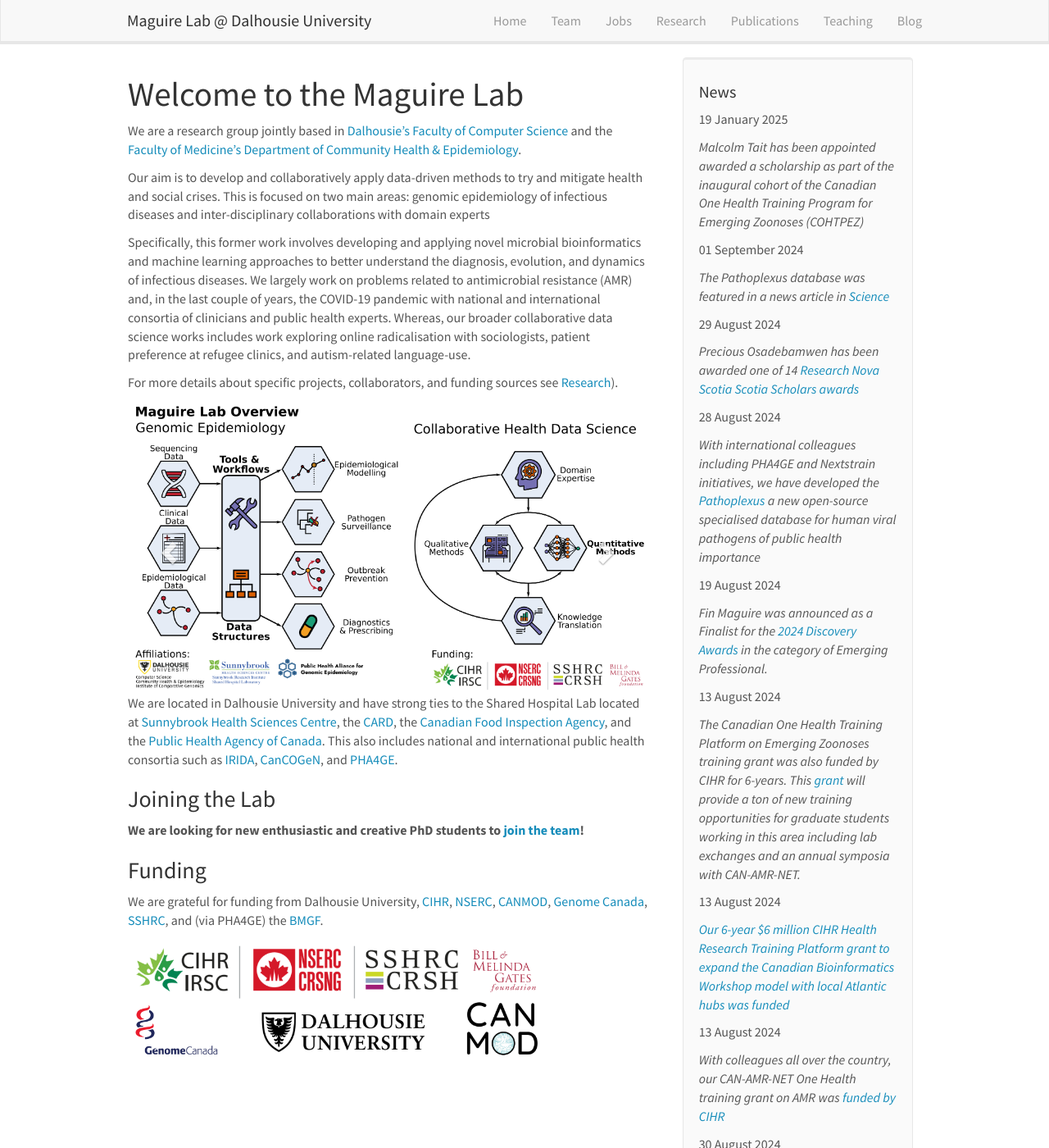
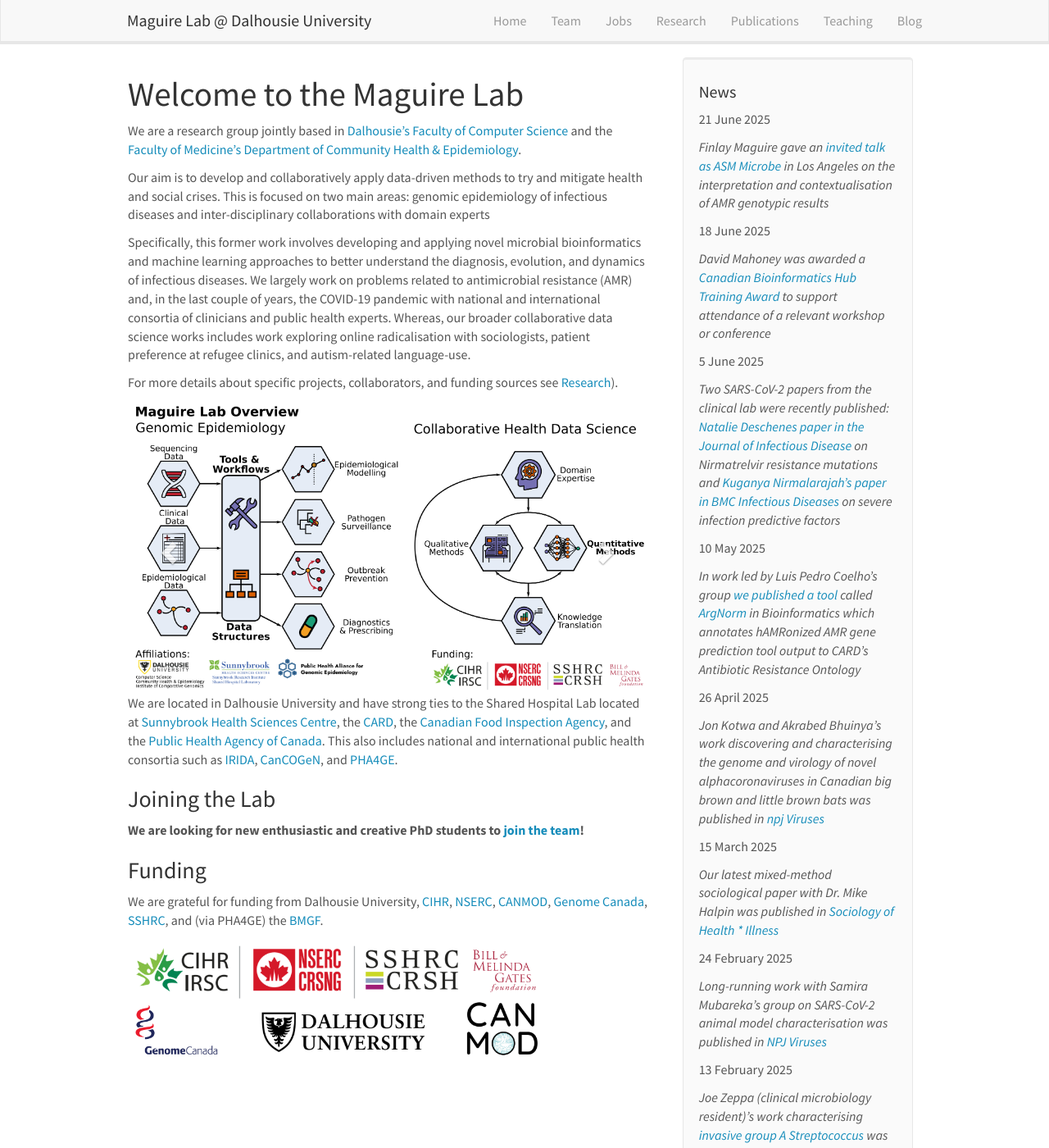
Before and after one commit to maguire-lab/maguire-lab.github.io, a Jekyll site: the page built from _pages/home.md, in a window 1280 px wide and 1400 px high. Shown: the whole window at 82% size. Built offline with Jekyll 4.4.1, drawn with Linux system fonts in a browser that asks for light colours; nearby versions of some CDN libraries; some of the changed text lies outside the part shown.

Commit message:
Update news bar

```diff
--- a/_data/news.yml
+++ b/_data/news.yml
@@ -1,5 +1,23 @@
+- date: 21 June 2025
+  headline: "Finlay Maguire gave an [invited talk as ASM Microbe](https://maguire-lab.github.io/assets/talks/FMaguire_ASM_Microbe.pdf) in Los Angeles on the interpretation and contextualisation of AMR genotypic results "
+- date: 18 June 2025
+  headline: "David Mahoney was awarded a [Canadian Bioinformatics Hub Training Award](https://bioinformatics.ca/hub/training-awards/) to support attendance of a relevant workshop or conference"
+- date: 5 June 2025
+  headline: "Two SARS-CoV-2 papers from the clinical lab were recently published: [Natalie Deschenes paper in the Journal of Infectious Disease](https://academic.oup.com/jid/advance-article/doi/10.1093/infdis/jiaf294/8155768?login=true) on Nirmatrelvir resistance mutations and [Kuganya Nirmalarajah's paper in BMC Infectious Diseases](https://link.springer.com/article/10.1186/s12879-025-10450-3) on severe infection predictive factors"
+- date: 10 May 2025
+  headline: "In work led by Luis Pedro Coelho's group [we published a tool](https://academic.oup.com/bioinformatics/article/41/5/btaf173/8114632?login=true) called [ArgNorm](https://github.com/BigDataBiology/argNorm) in Bioinformatics which annotates hAMRonized AMR gene prediction tool output to CARD's Antibiotic Resistance Ontology"
+- date: 26 April 2025
+  headline: "Jon Kotwa and Akrabed Bhuinya's work discovering and characterising the genome and virology of novel alphacoronaviruses in Canadian big brown and little brown bats was published in [npj Viruses](https://www.nature.com/articles/s44298-025-00115-y)"
+- date: 15 March 2025
+  headline: "Our latest mixed-method sociological paper with Dr. Mike Halpin was published in [Sociology of Health * Illness](https://onlinelibrary.wiley.com/doi/full/10.1111/1467-9566.70015)"
+- date: 24 February 2025
+  headline: "Long-running work with Samira Mubareka's group on SARS-CoV-2 animal model characterisation was published in [NPJ Viruses](https://www.nature.com/articles/s44298-025-00092-2)"
+- date: 13 February 2025
+  headline: "Joe Zeppa (clinical microbiology resident)'s work characterising [invasive group A Streptococcus](https://journals.asm.org/doi/full/10.1128/spectrum.02141-24) was published from our clinical lab in ASM Microbe."
 - date: 19 January 2025
   headline: "Malcolm Tait has been appointed awarded a scholarship as part of the inaugural cohort of the Canadian One Health Training Program for Emerging Zoonoses (COHTPEZ)"
+- date: 01 January 2025
+  headline: "Dr. Angela McLaughlin started in our lab (jointly with Dr. Zvonimir Poljak at Ontario Veterinary College) to work on predictive approaches for host changes in Avian Influenza"
 - date: 01 September 2024
   headline: "The Pathoplexus database was featured in a news article in [Science](https://www.sciencemag.org/news/2024/09/new-database-aims-help-scientists-track-viruses-humans)"
 - date: 29 August 2024
```
